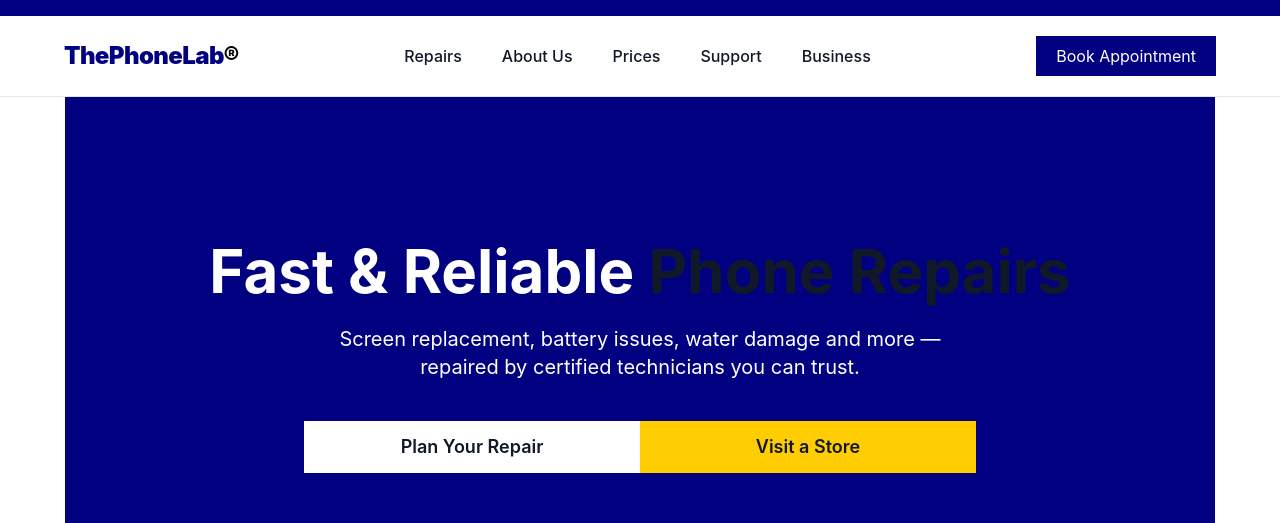
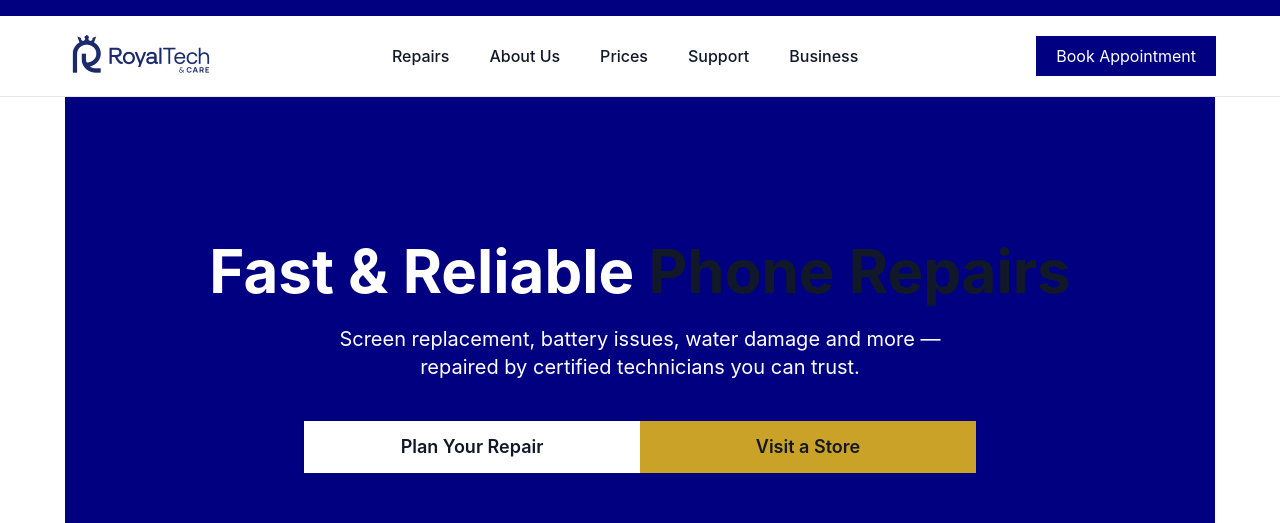
Before and after one commit to Abdullah12-tech/Repairing-Store, a React (Vite) app: page / in a window 1280 px wide. Shown: the top 523 px of the page. Built offline with nearby package versions, Linux system fonts and the light colour scheme; no server answers.

Commit message:
done with first

```diff
--- a/src/layout/Header.jsx
+++ b/src/layout/Header.jsx
@@ -2,6 +2,7 @@ import { Menu, X } from "lucide-react";
 import { useState } from "react";
 import { DiVisualstudio } from "react-icons/di";
 import { Link } from "react-router-dom";
+import HeaderLogo from "../../public/logo.png"
 
 const Header = () => {
   const [open, setOpen] = useState(false);
@@ -17,7 +18,7 @@ const Header = () => {
 
             {/* Logo */}
             <div className="text-2xl font-black tracking-tight text-primary">
-              ThePhoneLab<span className="text-black">®</span>
+              <Link to="/"><img src={HeaderLogo}/></Link>
             </div>
 
             {/* Desktop Nav */}
--- a/src/pages/AppointmentBook.jsx
+++ b/src/pages/AppointmentBook.jsx
@@ -159,7 +159,7 @@ const AppointmentPage = () => {
   };
 
   return (
-    <div className="min-h-screen bg-slate-950 text-white flex items-center justify-center p-4">
+    <div className="min-h-screen bg-primary text-secondary flex items-center justify-center p-4">
       <div className="fixed inset-0 overflow-hidden pointer-events-none">
         <div className="absolute top-1/2 left-1/2 -translate-x-1/2 -translate-y-1/2 w-[600px] h-[600px] bg-indigo-600/20 rounded-full blur-[100px]" />
       </div>
--- a/src/styles/global.css
+++ b/src/styles/global.css
@@ -3,7 +3,7 @@
   --primary: 0, 0, 128; /* glossy bright red */
   --secondary: 255 255 255;  /* white */
   --advanced: 17 24 39;  /* near-black (slate-900) */
-  --tertiary: 255 205 2; /* yellow-400 */
+  --tertiary: 202, 162, 40; /* yellow-400 */
 }
 
 
```
Also changed, not shown: public/cta_image.jpg (deleted), public/logo.png (added).
